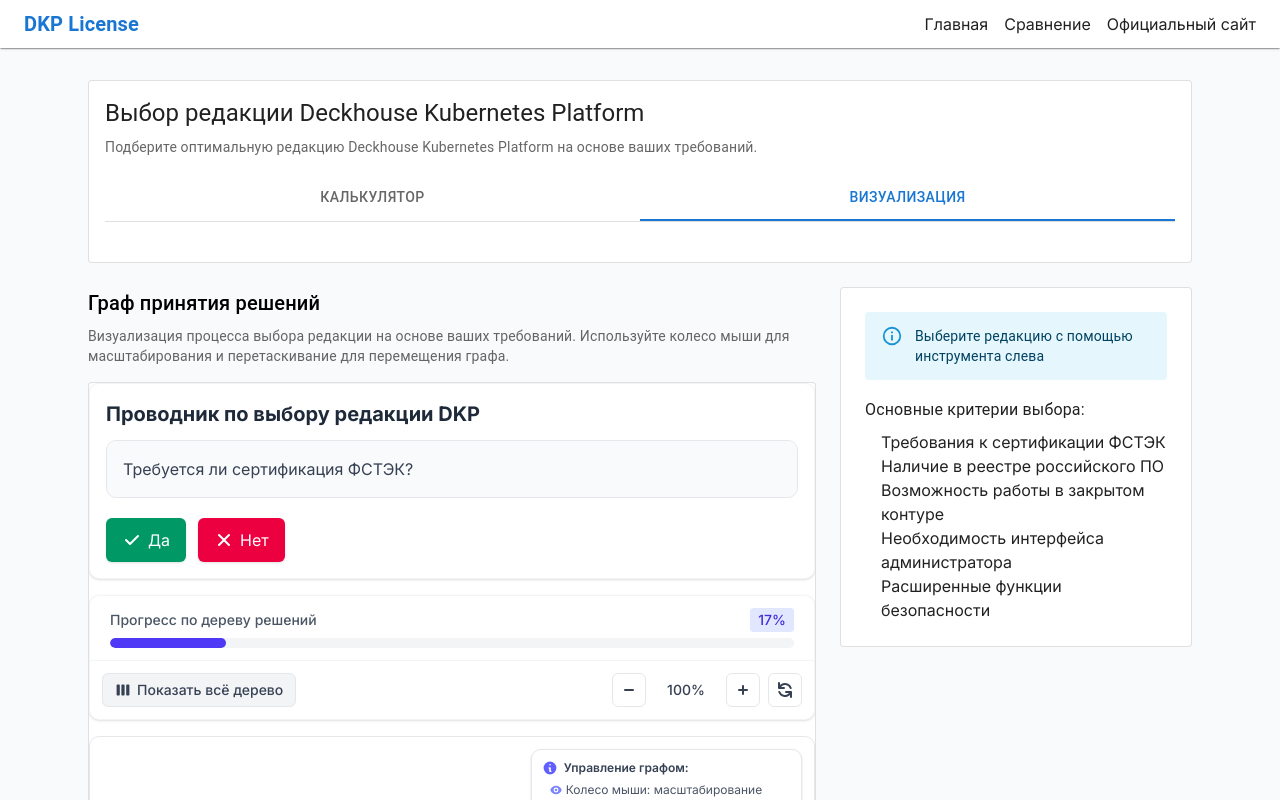
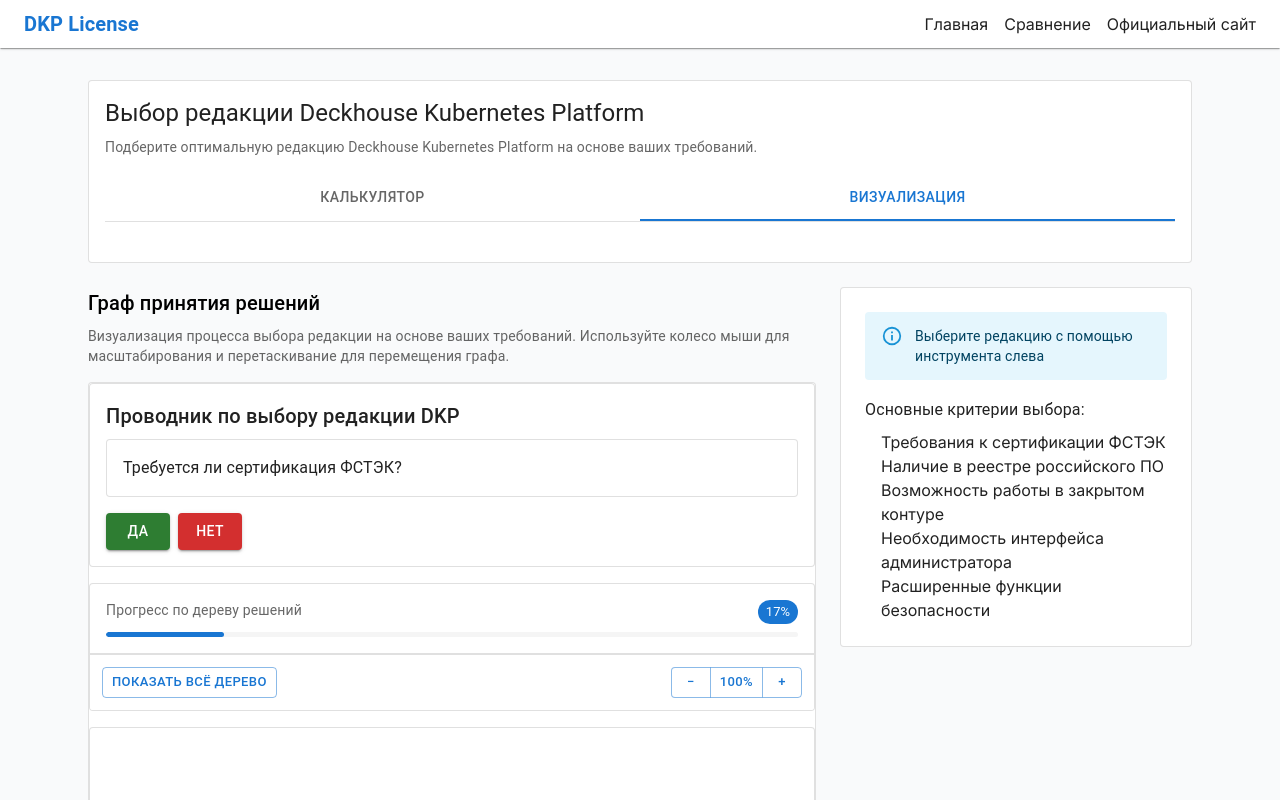
Before and after one commit to heAdz0r/dkp_license_graph, a Next.js app: page / in a window 1280 px wide. Both pictures are taken after a click on the tab "ВИЗУАЛИЗАЦИЯ". Shown: the top 800 px of the page. Built offline with nearby package versions, Linux system fonts and the light colour scheme.

Commit message:
Update DecisionTreeClient to use Material UI components

```diff
--- a/src/components/DecisionTreeClient.tsx
+++ b/src/components/DecisionTreeClient.tsx
@@ -6,6 +6,14 @@
   Edition,
   editions,
 } from "@/data/licenseData";
+import {
+  Box,
+  Button,
+  ButtonGroup,
+  Paper,
+  Typography,
+  Chip
+} from '@mui/material';
 
 interface TreeNodeData extends d3.HierarchyNode<DecisionNode> {
   x0?: number;
@@ -731,260 +739,273 @@
   // Показываем индикатор загрузки, пока не готовы данные
   if (loading || !isClient) {
     return (
-      <div className="flex flex-col space-y-4">
-        <div className="bg-white shadow rounded-lg p-4 animate-pulse">
-          <div className="h-7 bg-gray-200 rounded mb-3 w-3/4"></div>
-          <div className="h-5 bg-gray-200 rounded mb-4 w-full"></div>
-
-          <div className="flex space-x-3 mb-4">
-            <div className="h-9 bg-green-200 rounded w-24"></div>
-            <div className="h-9 bg-red-200 rounded w-24"></div>
-          </div>
-        </div>
-
-        <div className="bg-white shadow rounded-lg p-3 animate-pulse">
-          <div className="flex justify-between">
-            <div className="h-8 bg-gray-200 rounded w-32"></div>
-            <div className="h-8 bg-gray-200 rounded w-32"></div>
-          </div>
-        </div>
-
-        <div className="relative bg-white shadow-lg rounded-lg border border-gray-200 overflow-hidden animate-pulse" style={{ height: '500px' }}>
-          <div className="flex items-center justify-center h-full">
-            <div className="flex flex-col items-center">
-              <svg className="w-12 h-12 text-indigo-500 mb-3 animate-spin" xmlns="http://www.w3.org/2000/svg" fill="none" viewBox="0 0 24 24">
-                <circle className="opacity-25" cx="12" cy="12" r="10" stroke="currentColor" strokeWidth="4"></circle>
-                <path className="opacity-75" fill="currentColor" d="M4 12a8 8 0 018-8V0C5.373 0 0 5.373 0 12h4zm2 5.291A7.962 7.962 0 014 12H0c0 3.042 1.135 5.824 3 7.938l3-2.647z"></path>
-              </svg>
-              <div className="text-indigo-700 font-medium">
-                Визуализация дерева решений...
-              </div>
-              <div className="text-gray-500 text-sm mt-2">
-                Подготовка интерактивной диаграммы
-              </div>
-            </div>
-          </div>
-        </div>
-      </div>
+      <Box
+        sx={{
+          p: 4,
+          display: 'flex',
+          alignItems: 'center',
+          justifyContent: 'center',
+          height: 550,
+          bgcolor: 'background.paper',
+          borderRadius: 1,
+          border: '1px solid',
+          borderColor: 'divider'
+        }}
+      >
+        <Box sx={{ display: 'flex', flexDirection: 'column', alignItems: 'center' }}>
+          <Typography
+            variant="body1"
+            color="text.secondary"
+            fontWeight="medium"
+            sx={{ mb: 1 }}
+          >
+            Загрузка визуализации...
+          </Typography>
+          <Typography
+            variant="caption"
+            color="text.secondary"
+          >
+            Подготовка интерактивной диаграммы
+          </Typography>
+        </Box>
+      </Box>
     );
   }
 
   return (
-    <div className="flex flex-col space-y-4">
+    <Box sx={{ display: 'flex', flexDirection: 'column', gap: 2 }}>
       {/* Панель навигации */}
-      <div className="bg-white shadow rounded-lg p-4 border border-gray-100">
-        <h3 className="text-xl font-bold mb-3 text-gray-800">
+      <Paper
+        variant="outlined"
+        sx={{ p: 2, bgcolor: 'background.paper' }}
+      >
+        <Typography variant="h6" gutterBottom component="h3">
           Проводник по выбору редакции DKP
-        </h3>
-        <div className="mb-5 bg-gray-50 p-4 rounded-lg border border-gray-200">
-          <p className="text-gray-700">{currentNode?.question || ""}</p>
-        </div>
+        </Typography>
+
+        <Box
+          sx={{
+            mb: 2,
+            p: 2,
+            bgcolor: 'background.default',
+            borderRadius: 1,
+            border: '1px solid',
+            borderColor: 'divider'
+          }}
+        >
+          <Typography>{currentNode?.question || ""}</Typography>
+        </Box>
 
         {!isEndNode ? (
-          <div className="flex flex-wrap gap-3">
-            <button
+          <Box sx={{ display: 'flex', gap: 1 }}>
+            <Button
+              variant="contained"
+              color="success"
               onClick={() => handleAnswerClick("yes")}
-              className="px-4 py-2.5 bg-emerald-600 text-white rounded-md hover:bg-emerald-700 transition-colors shadow-sm flex items-center"
               disabled={!currentNode.yes}
             >
-              <svg className="w-5 h-5 mr-1.5" viewBox="0 0 20 20" fill="currentColor">
-                <path fillRule="evenodd" d="M16.707 5.293a1 1 0 010 1.414l-8 8a1 1 0 01-1.414 0l-4-4a1 1 0 011.414-1.414L8 12.586l7.293-7.293a1 1 0 011.414 0z" clipRule="evenodd" />
-              </svg>
               Да
-            </button>
-            <button
+            </Button>
+            <Button
+              variant="contained"
+              color="error"
               onClick={() => handleAnswerClick("no")}
-              className="px-4 py-2.5 bg-rose-600 text-white rounded-md hover:bg-rose-700 transition-colors shadow-sm flex items-center"
               disabled={!currentNode.no}
             >
-              <svg className="w-5 h-5 mr-1.5" viewBox="0 0 20 20" fill="currentColor">
-                <path fillRule="evenodd" d="M4.293 4.293a1 1 0 011.414 0L10 8.586l4.293-4.293a1 1 0 111.414 1.414L11.414 10l4.293 4.293a1 1 0 01-1.414 1.414L10 11.414l-4.293 4.293a1 1 0 01-1.414-1.414L8.586 10 4.293 5.707a1 1 0 010-1.414z" clipRule="evenodd" />
-              </svg>
               Нет
-            </button>
-          </div>
+            </Button>
+          </Box>
         ) : (
-          <button
+          <Button
+            variant="contained"
+            color="primary"
             onClick={handleReset}
-            className="px-4 py-2.5 bg-indigo-600 text-white rounded-md hover:bg-indigo-700 transition-colors shadow-sm flex items-center"
           >
-            <svg className="w-5 h-5 mr-1.5" viewBox="0 0 20 20" fill="currentColor">
-              <path fillRule="evenodd" d="M4 2a1 1 0 011 1v2.101a7.002 7.002 0 0111.601 2.566 1 1 0 11-1.885.666A5.002 5.002 0 005.999 7H9a1 1 0 010 2H4a1 1 0 01-1-1V3a1 1 0 011-1zm.008 9.057a1 1 0 011.276.61A5.002 5.002 0 0014.001 13H11a1 1 0 110-2h5a1 1 0 011 1v5a1 1 0 11-2 0v-2.101a7.002 7.002 0 01-11.601-2.566 1 1 0 01.61-1.276z" clipRule="evenodd" />
-            </svg>
             Начать заново
-          </button>
+          </Button>
         )}
-      </div>
+      </Paper>
 
-      {/* Панель инструментов с прогрессом */}
-      <div className="bg-white shadow rounded-lg divide-y divide-gray-100 border border-gray-100">
-        {/* Строка прогресса */}
-        <div className="px-5 py-3">
-          <div className="flex justify-between items-center text-sm text-gray-600 mb-1.5">
-            <span className="font-medium">Прогресс по дереву решений</span>
-            <span className="bg-indigo-100 text-indigo-700 px-2 py-0.5 rounded font-medium">
-              {isEndNode ? "Завершено" : `${Math.min(Math.round((path.length / 6) * 100), 99)}%`}
-            </span>
-          </div>
-          <div className="w-full bg-gray-100 rounded-full h-2.5 overflow-hidden">
-            <div
-              className="h-full bg-indigo-600 rounded-full transition-all duration-500"
-              style={{ width: isEndNode ? "100%" : `${Math.min(Math.round((path.length / 6) * 100), 99)}%` }}
+      {/* Прогресс и панель инструментов */}
+      <Paper
+        variant="outlined"
+        sx={{
+          p: 0,
+          bgcolor: 'background.paper',
+          overflow: 'hidden'
+        }}
+      >
+        {/* Индикатор прогресса */}
+        <Box sx={{ p: 2, borderBottom: '1px solid', borderColor: 'divider' }}>
+          <Box sx={{ display: 'flex', justifyContent: 'space-between', mb: 1 }}>
+            <Typography variant="body2" color="text.secondary">
+              Прогресс по дереву решений
+            </Typography>
+            <Chip
+              size="small"
+              color="primary"
+              label={isEndNode ? "Завершено" : `${Math.min(Math.round((path.length / 6) * 100), 99)}%`}
             />
-          </div>
-        </div>
+          </Box>
+          <Box
+            sx={{
+              height: 5,
+              width: '100%',
+              bgcolor: 'grey.100',
+              borderRadius: 5,
+              overflow: 'hidden'
+            }}
+          >
+            <Box
+              sx={{
+                height: '100%',
+                width: isEndNode ? '100%' : `${Math.min(Math.round((path.length / 6) * 100), 99)}%`,
+                bgcolor: 'primary.main',
+                borderRadius: 5,
+                transition: 'width 0.5s ease'
+              }}
+            />
+          </Box>
+        </Box>
 
-        {/* Панель управления визуализацией */}
-        <div className="p-3 flex flex-wrap items-center gap-2 justify-between">
-          <div className="flex items-center gap-2">
-            <button
-              onClick={toggleFullTree}
-              className={`px-3 py-1.5 rounded-md text-sm font-medium flex items-center ${
-                showFullTree
-                  ? 'bg-indigo-100 text-indigo-700 border border-indigo-200'
-                  : 'bg-gray-100 text-gray-700 hover:bg-gray-200 border border-gray-200'
-              }`}
-            >
-              <svg className="w-4 h-4 mr-1.5" viewBox="0 0 20 20" fill="currentColor">
-                {showFullTree ? (
-                  <path fillRule="evenodd" d="M5 9V7a5 5 0 0110 0v2a2 2 0 012 2v5a2 2 0 01-2 2H5a2 2 0 01-2-2v-5a2 2 0 012-2zm8-2v2H7V7a3 3 0 016 0z" clipRule="evenodd" />
-                ) : (
-                  <path d="M2 4a1 1 0 011-1h2a1 1 0 011 1v12a1 1 0 01-1 1H3a1 1 0 01-1-1V4zM8 4a1 1 0 011-1h2a1 1 0 011 1v12a1 1 0 01-1 1H9a1 1 0 01-1-1V4zM15 3a1 1 0 00-1 1v12a1 1 0 001 1h2a1 1 0 001-1V4a1 1 0 00-1-1h-2z" />
-                )}
-              </svg>
-              {showFullTree ? 'Фокус на выбранном' : 'Показать всё дерево'}
-            </button>
-          </div>
+        {/* Элементы управления */}
+        <Box
+          sx={{
+            p: 1.5,
+            display: 'flex',
+            justifyContent: 'space-between',
+            alignItems: 'center',
+            bgcolor: 'background.default',
+            borderTop: '1px solid',
+            borderColor: 'divider'
+          }}
+        >
+          <Button
+            size="small"
+            variant={showFullTree ? "contained" : "outlined"}
+            color="primary"
+            onClick={toggleFullTree}
+          >
+            {showFullTree ? 'Фокус на выбранном' : 'Показать всё дерево'}
+          </Button>
 
-          <div className="flex items-center space-x-2">
-            <button
-              onClick={handleZoomOut}
-              className="p-1.5 rounded-md text-gray-700 hover:bg-gray-100 border border-gray-200"
-              aria-label="Уменьшить"
-            >
-              <svg className="w-5 h-5" viewBox="0 0 20 20" fill="currentColor">
-                <path fillRule="evenodd" d="M5 10a1 1 0 011-1h8a1 1 0 110 2H6a1 1 0 01-1-1z" clipRule="evenodd" />
-              </svg>
-            </button>
-
-            <div className="text-sm font-medium text-gray-700 w-16 text-center">
+          <ButtonGroup size="small" variant="outlined">
+            <Button onClick={handleZoomOut}>−</Button>
+            <Button onClick={handleResetZoom}>
               {Math.round(zoomLevel * 100)}%
-            </div>
-
-            <button
-              onClick={handleZoomIn}
-              className="p-1.5 rounded-md text-gray-700 hover:bg-gray-100 border border-gray-200"
-              aria-label="Увеличить"
-            >
-              <svg className="w-5 h-5" viewBox="0 0 20 20" fill="currentColor">
-                <path fillRule="evenodd" d="M10 5a1 1 0 011 1v3h3a1 1 0 110 2h-3v3a1 1 0 11-2 0v-3H6a1 1 0 110-2h3V6a1 1 0 011-1z" clipRule="evenodd" />
-              </svg>
-            </button>
-
-            <button
-              onClick={handleResetZoom}
-              className="p-1.5 rounded-md text-gray-700 hover:bg-gray-100 border border-gray-200"
-              aria-label="Сбросить масштаб"
-            >
-              <svg className="w-5 h-5" viewBox="0 0 20 20" fill="currentColor">
-                <path fillRule="evenodd" d="M4 2a1 1 0 011 1v2.101a7.002 7.002 0 0111.601 2.566 1 1 0 11-1.885.666A5.002 5.002 0 005.999 7H9a1 1 0 010 2H4a1 1 0 01-1-1V3a1 1 0 011-1zm.008 9.057a1 1 0 011.276.61A5.002 5.002 0 0014.001 13H11a1 1 0 110-2h5a1 1 0 011 1v5a1 1 0 11-2 0v-2.101a7.002 7.002 0 01-11.601-2.566 1 1 0 01.61-1.276z" clipRule="evenodd" />
-              </svg>
-            </button>
-          </div>
-        </div>
-      </div>
+            </Button>
+            <Button onClick={handleZoomIn}>+</Button>
+          </ButtonGroup>
+        </Box>
+      </Paper>
 
       {/* Контейнер для визуализации дерева */}
-      <div
+      <Box
         ref={containerRef}
-        className="relative overflow-hidden bg-white shadow-lg rounded-lg border border-gray-200"
-        style={{ height: '550px', width: '100%' }}
+        sx={{
+          height: 500,
+          bgcolor: 'background.paper',
+          borderRadius: 1,
+          border: '1px solid',
+          borderColor: 'divider',
+          overflow: 'hidden',
+          position: 'relative'
+        }}
       >
-        {/* Инструкция */}
-        <div className="absolute top-3 right-3 bg-white bg-opacity-90 rounded-lg p-2.5 text-xs text-gray-600 shadow-sm border border-gray-200 z-10">
-          <div className="flex items-center mb-1.5">
-            <svg className="w-4 h-4 mr-1.5 text-indigo-500" viewBox="0 0 20 20" fill="currentColor">
-              <path fillRule="evenodd" d="M18 10a8 8 0 11-16 0 8 8 0 0116 0zm-7-4a1 1 0 11-2 0 1 1 0 012 0zM9 9a1 1 0 000 2v3a1 1 0 001 1h1a1 1 0 100-2v-3a1 1 0 00-1-1H9z" clipRule="evenodd" />
-            </svg>
-            <span className="font-semibold text-gray-700">Управление графом:</span>
-          </div>
-          <ul className="space-y-1.5 pl-2">
-            <li className="flex items-center">
-              <svg className="w-3 h-3 mr-1 text-indigo-400" viewBox="0 0 20 20" fill="currentColor">
-                <path d="M10 12a2 2 0 100-4 2 2 0 000 4z" />
-                <path fillRule="evenodd" d="M.458 10C1.732 5.943 5.522 3 10 3s8.268 2.943 9.542 7c-1.274 4.057-5.064 7-9.542 7S1.732 14.057.458 10zM14 10a4 4 0 11-8 0 4 4 0 018 0z" clipRule="evenodd" />
-              </svg>
-              <span>Колесо мыши: масштабирование</span>
-            </li>
-            <li className="flex items-center">
-              <svg className="w-3 h-3 mr-1 text-indigo-400" viewBox="0 0 20 20" fill="currentColor">
-                <path fillRule="evenodd" d="M7 2a2 2 0 00-2 2v12a2 2 0 002 2h6a2 2 0 002-2V4a2 2 0 00-2-2H7zm3 14a1 1 0 100-2 1 1 0 000 2z" clipRule="evenodd" />
-              </svg>
-              <span>Перетаскивание: перемещение графа</span>
-            </li>
-            <li className="flex items-center">
-              <svg className="w-3 h-3 mr-1 text-indigo-400" viewBox="0 0 20 20" fill="currentColor">
-                <path fillRule="evenodd" d="M6.672 1.911a1 1 0 10-1.932.518l.259.966a1 1 0 001.932-.518l-.26-.966zM2.429 4.74a1 1 0 10-.517 1.932l.966.259a1 1 0 00.517-1.932l-.966-.26zm8.814-.569a1 1 0 00-1.415-1.414l-.707.707a1 1 0 101.415 1.415l.707-.708zm-7.071 7.072l.707-.707A1 1 0 003.465 9.12l-.708.707a1 1 0 001.415 1.415zm3.2-5.171a1 1 0 00-1.3 1.3l4 10a1 1 0 001.823.075l1.38-2.759 3.018 3.02a1 1 0 001.414-1.415l-3.019-3.02 2.76-1.379a1 1 0 00-.076-1.822l-10-4z" clipRule="evenodd" />
-              </svg>
-              <span>Клик по узлу: выбор варианта</span>
-            </li>
-          </ul>
-        </div>
-
         <svg
           ref={svgRef}
           width="100%"
           height="100%"
-          className="font-sans"
+          style={{ fontFamily: 'inherit' }}
         />
 
         {/* Легенда */}
-        <div className="absolute bottom-3 left-3 bg-white bg-opacity-90 rounded-lg p-2.5 text-xs shadow-sm border border-gray-200 flex items-center gap-4 z-10">
-          <div className="flex items-center">
-            <div className="w-3 h-3 bg-gray-50 border border-gray-300 rounded mr-1.5"></div>
-            <span className="text-gray-700">Вопрос</span>
-          </div>
-          <div className="flex items-center">
-            <div className="w-3 h-3 bg-indigo-600 rounded mr-1.5"></div>
-            <span className="text-gray-700">Текущий</span>
-          </div>
-          <div className="flex items-center">
-            <div className="w-3 h-3 bg-emerald-600 rounded mr-1.5"></div>
-            <span className="text-gray-700">Результат</span>
-          </div>
-        </div>
-      </div>
+        <Box
+          sx={{
+            position: 'absolute',
+            bottom: 10,
+            left: 10,
+            p: 1,
+            bgcolor: 'rgba(255, 255, 255, 0.85)',
+            borderRadius: 1,
+            border: '1px solid',
+            borderColor: 'divider',
+            display: 'flex',
+            gap: 1.5
+          }}
+        >
+          <Box sx={{ display: 'flex', alignItems: 'center' }}>
+            <Box
+              sx={{
+                width: 12,
+                height: 12,
+                bgcolor: 'background.paper',
+                borderRadius: 0.5,
+                border: '1px solid',
+                borderColor: 'divider',
+                mr: 0.5
+              }}
+            />
+            <Typography variant="caption">Вопрос</Typography>
+          </Box>
+          <Box sx={{ display: 'flex', alignItems: 'center' }}>
+            <Box
+              sx={{
+                width: 12,
+                height: 12,
+                bgcolor: 'primary.main',
+                borderRadius: 0.5,
+                mr: 0.5
+              }}
+            />
+            <Typography variant="caption">Текущий</Typography>
+          </Box>
+          <Box sx={{ display: 'flex', alignItems: 'center' }}>
+            <Box
+              sx={{
+                width: 12,
+                height: 12,
+                bgcolor: 'success.main',
+                borderRadius: 0.5,
+                mr: 0.5
+              }}
+            />
+            <Typography variant="caption">Результат</Typography>
+          </Box>
+        </Box>
+      </Box>
 
-      {/* Путь навигации */}
+      {/* Навигационные хлебные крошки */}
       {path.length > 1 && (
-        <div className="bg-gray-50 rounded-lg p-3 overflow-x-auto border border-gray-200">
-          <div className="flex items-center space-x-2 text-sm">
+        <Paper
+          variant="outlined"
+          sx={{
+            p: 1.5,
+            bgcolor: 'background.default'
+          }}
+        >
+          <Box sx={{ display: 'flex', overflowX: 'auto', gap: 1 }}>
             {path.map((node, index) => (
               <React.Fragment key={node.id}>
-                <span
+                <Chip
+                  label={node.question.length > 20 ? node.question.substring(0, 20) + '...' : node.question}
+                  size="small"
+                  variant={node.id === currentNodeId ? "filled" : "outlined"}
+                  color={node.id === currentNodeId ? "primary" : "default"}
                   onClick={() => setCurrentNodeId(node.id)}
-                  className={`
-                    cursor-pointer px-2 py-1 rounded
-                    ${node.id === currentNodeId
-                      ? 'bg-indigo-100 text-indigo-700 font-medium border border-indigo-200'
-                      : 'text-gray-600 hover:bg-gray-100 border border-transparent'}
-                  `}
-                >
-                  {node.question.length > 30
-                    ? node.question.substring(0, 30) + '...'
-                    : node.question}
-                </span>
+                  clickable
+                />
                 {index < path.length - 1 && (
-                  <svg className="w-4 h-4 text-gray-400 flex-shrink-0" viewBox="0 0 20 20" fill="currentColor">
-                    <path fillRule="evenodd" d="M7.293 14.707a1 1 0 010-1.414L10.586 10 7.293 6.707a1 1 0 011.414-1.414l4 4a1 1 0 010 1.414l-4 4a1 1 0 01-1.414 0z" clipRule="evenodd" />
-                  </svg>
+                  <Typography sx={{ color: 'text.disabled', mx: 0.5 }}>
+                    /
+                  </Typography>
                 )}
               </React.Fragment>
             ))}
-          </div>
-        </div>
+          </Box>
+        </Paper>
       )}
-    </div>
+    </Box>
   );
 };
 
```
